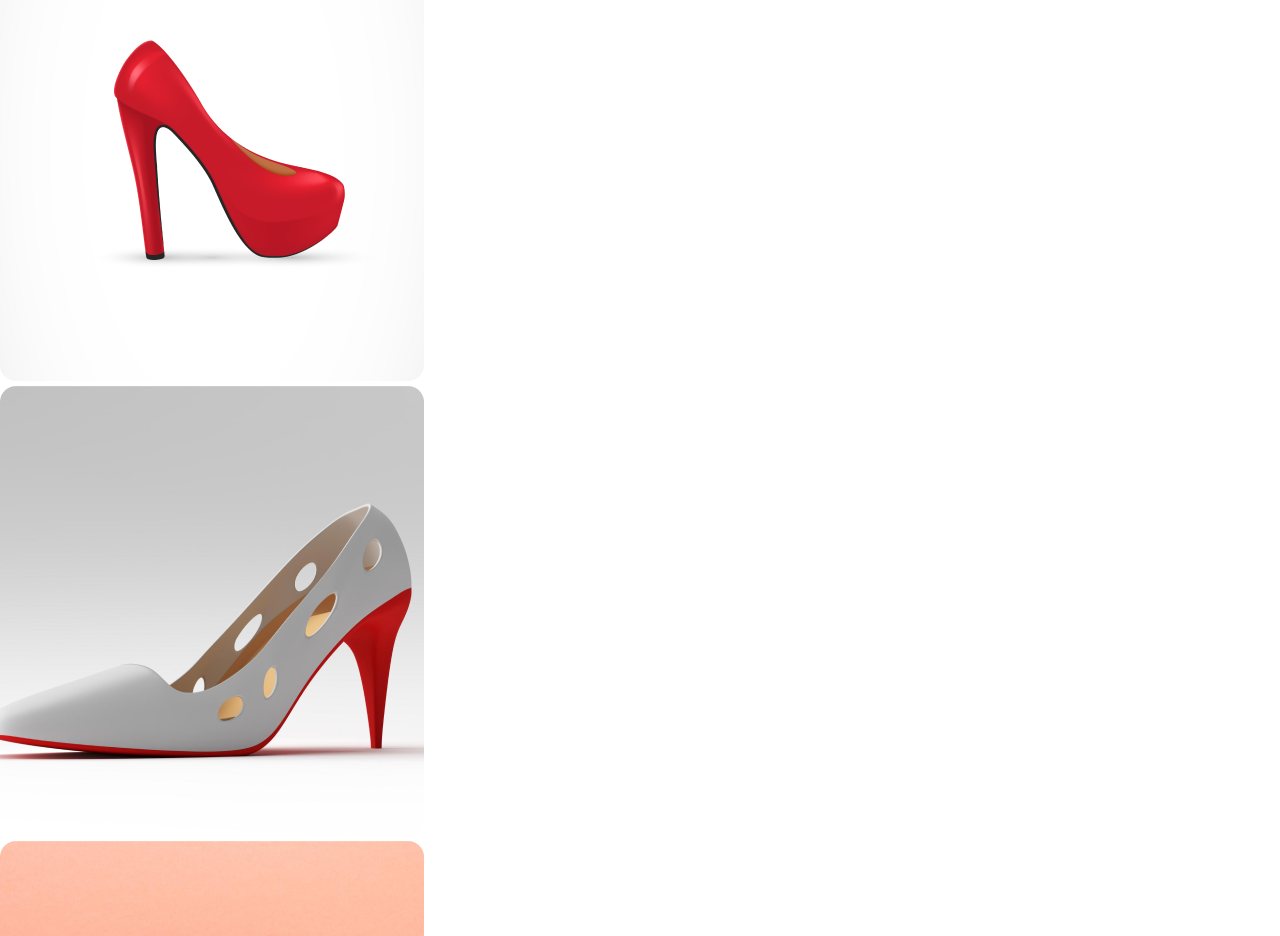
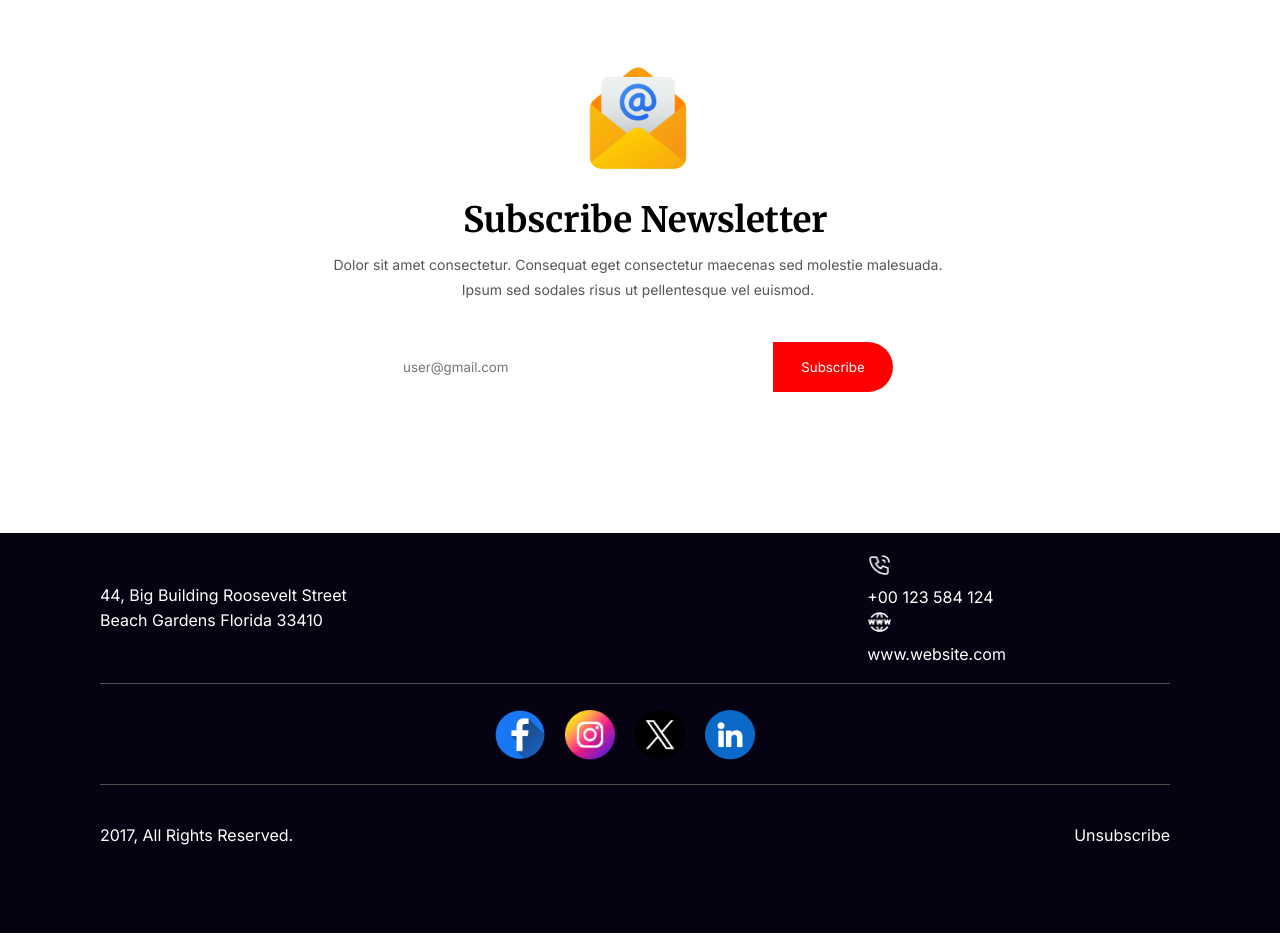
Before and after one commit to NAIMUL419/New-Year, a plain HTML site: page index.html in a window 1280 px wide. Shown: the part 4868-5804 px from the top of the page. Drawn offline with Linux system fonts and the light colour scheme.

Commit message:
Add new changes

```diff
--- a/index.html
+++ b/index.html
@@ -79,14 +79,48 @@
     <div class="best">
         <h4>THE BEST GIFTS</h4>
         <h1>Our Awesome Portfolio</h1>
-        <p>Dolor sit amet consectetur. Consequat eget consectetur maecenas sed molestie malesuada. Ipsum sed sodales
+        <p>Dolor sit amet consectetur. Consequat eget consectetur maecenas sed molestie malesuada. <br> Ipsum sed
+            sodales
             risus ut pellentesque vel euismod. </p>
-        <div class="image1"><img src="images/Rectangle 3.png" alt=""></div>
-        <div class="image1"><img src="images/Rectangle 4.png" alt=""></div>
-        <div class="image1"><img src="images/Rectangle 5.png" alt=""></div>
-        <div class="image1"><img src="images/Rectangle 6.png" alt=""></div>
-        <div class="image1"><img src="images/Rectangle 7.png" alt=""></div>
-        <div class="image1"><img src="images/Rectangle 8.png" alt=""></div>
+        <div class="div1">
+            <div class="image1"><img src="images/Rectangle 3.png" alt="" width="350px" height="350px"></div>
+            <div class="image2"><img src="images/Rectangle 4.png" alt="" width="350px" height="350px"></div>
+            <div class="image3"><img src="images/Rectangle 5.png" alt="" width="350px" height="350px"></div>
+        </div>
+        <div class="div2">
+            <div class="image4"><img src="images/Rectangle 6.png" alt="" width="350px" height="350px"></div>
+            <div class="image5"><img src="images/Rectangle 7.png" alt="" width="350px" height="350px"></div>
+            <div class="image6"><img src="images/Rectangle 8.png" alt="" width="350px" height="350px"></div>
+        </div>
+    </div>
+    <div class="sub">
+        <img src="images/Group 61.png" alt="" class="stamp" width="110px">
+        <h1>Subscribe Newsletter</h1>
+        <p>Dolor sit amet consectetur. Consequat eget consectetur maecenas sed molestie malesuada. <br>Ipsum sed sodales
+            risus ut pellentesque vel euismod. </p>
+        <input type="email" name="" id="" placeholder="user@gmail.com"><button>Subscribe</button>
+    </div>
+    <div class="foot">
+        <div class="foot1">
+            <div class="divs">
+                <p>44, Big Building Roosevelt Street <br>
+                Beach Gardens Florida 33410</p>
+            </div>
+            <div class="divc">
+                <div class="imo1"><img src="icons/Call.png" alt="" width="25px" height="25px"><p> +00 123 584 124</p></div>
+               <div class="imo2"><img src="icons/Website.png" alt="" width="25px" height="25px"><p>www.website.com</p></div>
+        </div>
+    </div>
+        <div class="foot2">
+            <img src="icons/Facebook.png" alt="" width="50px" height="50px">
+            <img src="icons/Instagram.png" alt="" width="50px" height="50px">
+            <img src="icons/Twitter.png" alt=""  width="50px" height="50px">
+            <img src="icons/Linkedin.png" alt=""  width="50px" height="50px">
+        </div>
+        <div class="foot3">
+           <p>2017, All Rights Reserved.</p>
+           <p>Unsubscribe</p>
+        </div>
     </div>
 </body>
 
--- a/style.css
+++ b/style.css
@@ -221,4 +221,123 @@
 .best h4{
     color: #FF0000;
     margin-left: 100px;
+    margin-top: 80px;
 }
+.best h1{
+    font-size: 40px;
+    margin-left: 100px;
+    margin-top: 10px;
+    font-family: "Merriweather", serif;
+}
+.best p{
+    font-size: 14px;
+    margin-left: 100px;
+    margin-top: 10px;
+    line-height: 24px;
+    color: rgb(116, 115, 115);
+}
+.div1{
+    display: flex;
+    width: 1105px;
+    justify-content: space-evenly;
+    margin-left: 85px;
+    margin-top: 25px;
+}
+.div2{
+    display: flex;
+    width: 1105px;
+    justify-content: space-evenly;
+    margin-left: 85px;
+    margin-top: 10px;
+}
+.sub{
+   width: 1070px;
+   height: 450px;
+   background: linear-gradient(rgba(250, 0, 0, 0.07));
+   margin-left: 103px;
+   margin-top: 100px;
+   border-radius: 10px;
+}
+.stamp{
+    padding-left: 480px;
+    padding-top: 60px;
+}
+.sub h1{
+    font-size: 35px;
+    font-family: "Merriweather", serif;
+    padding-left: 360px;
+    padding-top: 20px;
+}
+.sub p{
+    font-size: 14px;
+    text-align: center;
+    padding-top: 10px;
+    line-height: 25px;
+    color: rgb(87, 86, 86);
+}
+.sub input{
+    width: 370px;
+    height: 50px;
+    margin-left: 280px;
+    padding-left: 20px;
+    margin-top: 40px;
+    border: none;
+    border-radius: 50px 0px 0px 50px;
+}
+.sub button{
+    width: 120px;
+    height: 50px;
+    border: none;
+    background-color: #FF0000;
+    color: white;
+    border-radius: 0px 50px 50px 0px;
+}
+.foot{
+    background-color: #070211;
+    margin-top: 80px;
+    height: 400px;
+}
+.foot1{
+    height: 150px;
+    border-bottom: 1px solid rgb(81, 79, 79);
+    width: 1070px;
+    margin-left: 100px;
+    display: flex;
+}
+.foot1 p{
+    color: white;
+}
+.divs{
+    width: 300px;
+    height: 70px;
+    margin-top: 50px;
+    line-height: 25px;
+}
+.divc{
+     width: 340px;
+    height: 110px;
+    margin-top: 20px;
+    line-height: 25px;
+    margin-left: 500px;
+}
+.foot2{
+    border-bottom: 1px solid rgb(81, 79, 79);
+    width: 1070px;
+    height: 100px;
+    margin-left: 100px;
+    display: flex;
+    justify-content: center;
+    align-items: center
+}
+.foot2 img{
+    padding: 20px 20px 0 0;
+    padding-bottom: 18px;
+}
+.foot3{
+    display: flex;
+    color: white;
+    width: 1070px;
+    margin-left: 100px;
+    justify-content: space-between;
+    margin-top: 40px;
+}
```
